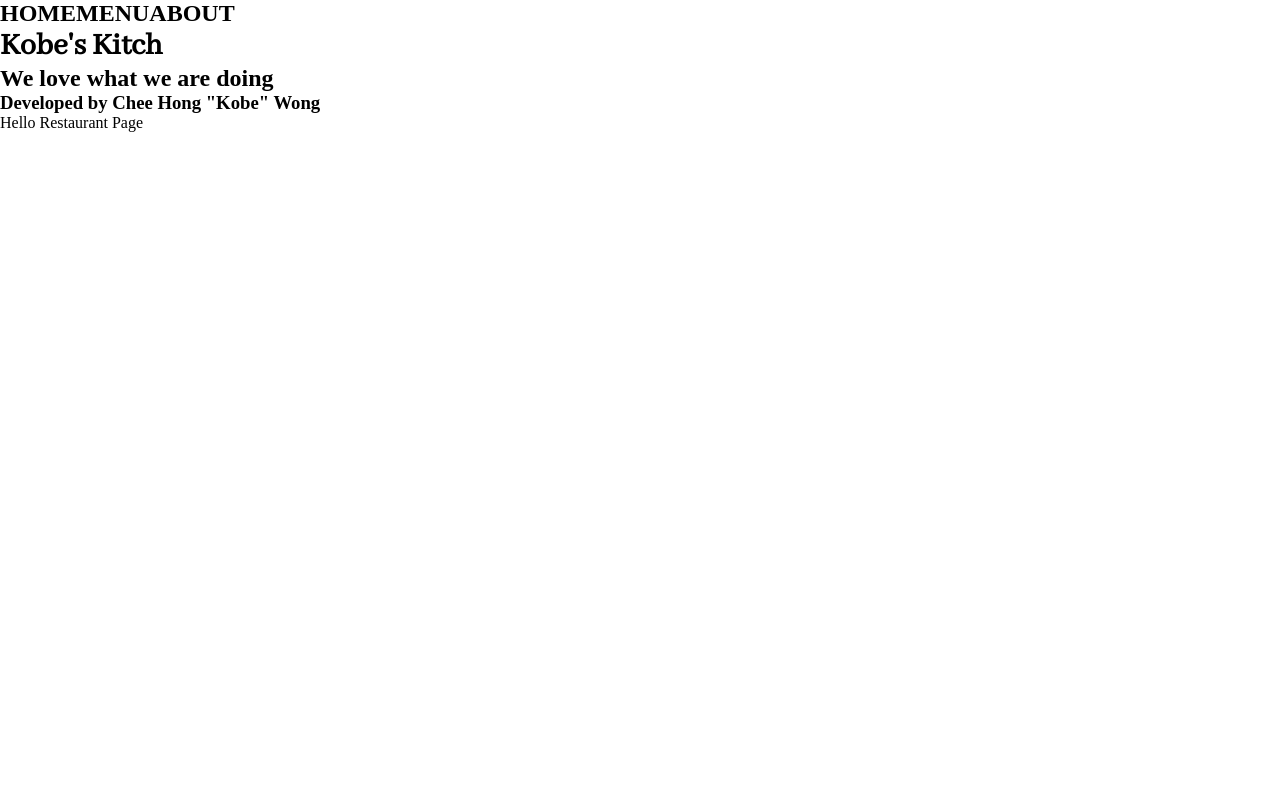
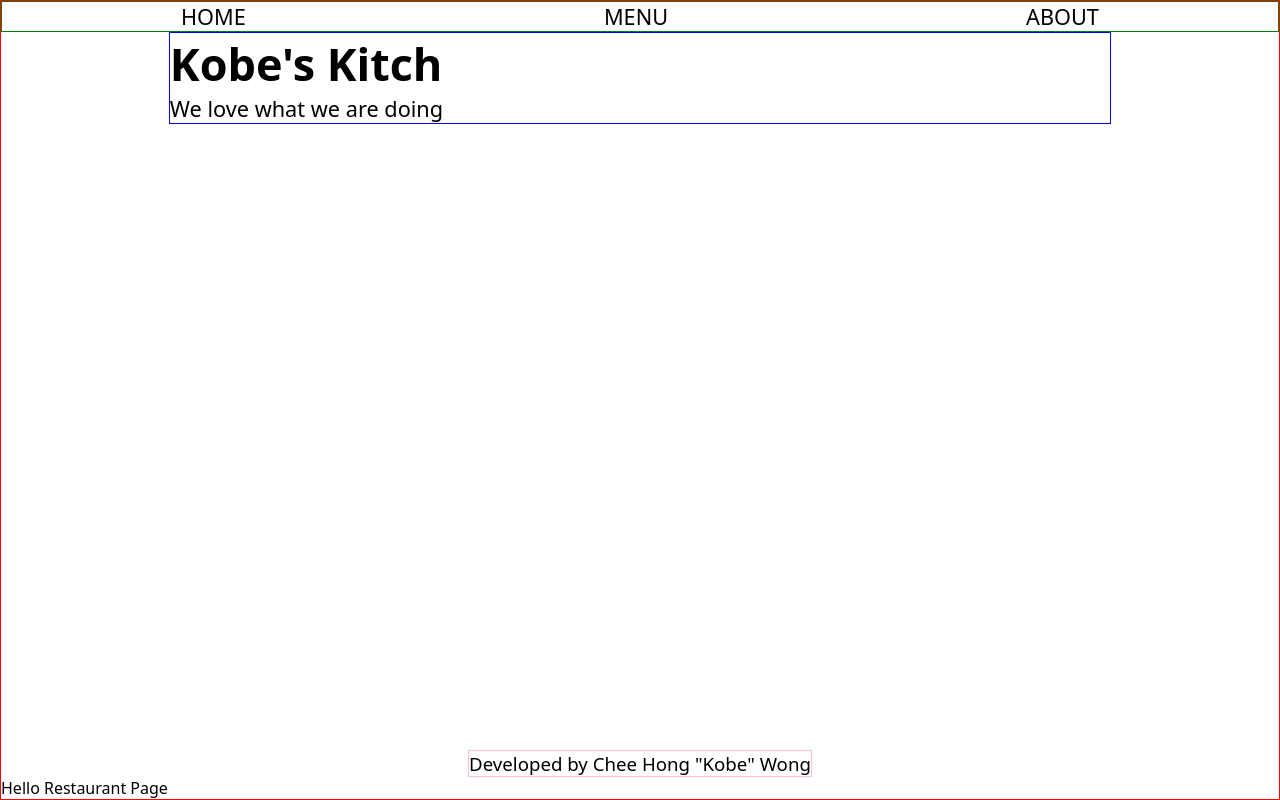
Before and after one commit to ppr350/project-restaurant-page, a website built with webpack: page dist/index.html in a window 1280 px wide. Built offline with nearby package versions, Linux system fonts and the light colour scheme.

Commit message:
Working on CSS, commit to switch computer

```diff
--- a/style.css
+++ b/style.css
@@ -6,21 +6,58 @@
     box-sizing: border-box;
 }
 
-@font-face {
-    font-family: 'myFont';
-    src: url('./src/FontA.woff') format('woff'),
-        url('./src/FontB.woff') format('woff');
-}
-
 html {
     /* this line of code gives the container div a height to grow */
     height: 100%;
+    font-family:system-ui, -apple-system, BlinkMacSystemFont, 'Segoe UI', Roboto, Oxygen, Ubuntu, Cantarell, 'Open Sans', 'Helvetica Neue', sans-serif
 }
 
-#tab-browsing {
+body {
+    min-height: 100vh;
+    display: flex;
+    flex-direction: column;
+    border: 1px solid red;
+}
+
+#content {
+    flex: 1 0 auto;
+}
+
+#inside-home {
+    border: 1px solid blue;
+    /* min-height: 100%; */
+}
+
+#tabbed-browsing {
     display: flex;
     flex-direction: row;
+    justify-content: space-around;
+    border: 1px solid green;
 }
+
 h1 {
-    font-family:'myFont';
+    font-size: clamp(2rem, 1.286rem + 1.905vw, 3rem);
 }
+
+h2 {
+    font-size: clamp(0.75rem, 0.214rem + 1.429vw, 1.5rem);
+    font-weight: lighter;
+}
+
+h3 {
+    font-size: clamp(0.6rem, 0.1rem + 1.333vw, 1.3rem);
+    font-weight: lighter;
+}
+
+#inside-home {
+    max-width: calc(80% - 80px);
+    margin: 0 auto;
+}
+
+footer {
+    /* margin-top: auto; */
+    flex-shrink: 0;
+    max-width: calc(80% - 80px);
+    margin: 0 auto;
+    border: 1px solid pink;
+}
```
Also changed, not shown: dist/index.html, src/FontA.woff (deleted), src/FontB.woff (deleted), 1 other file.
